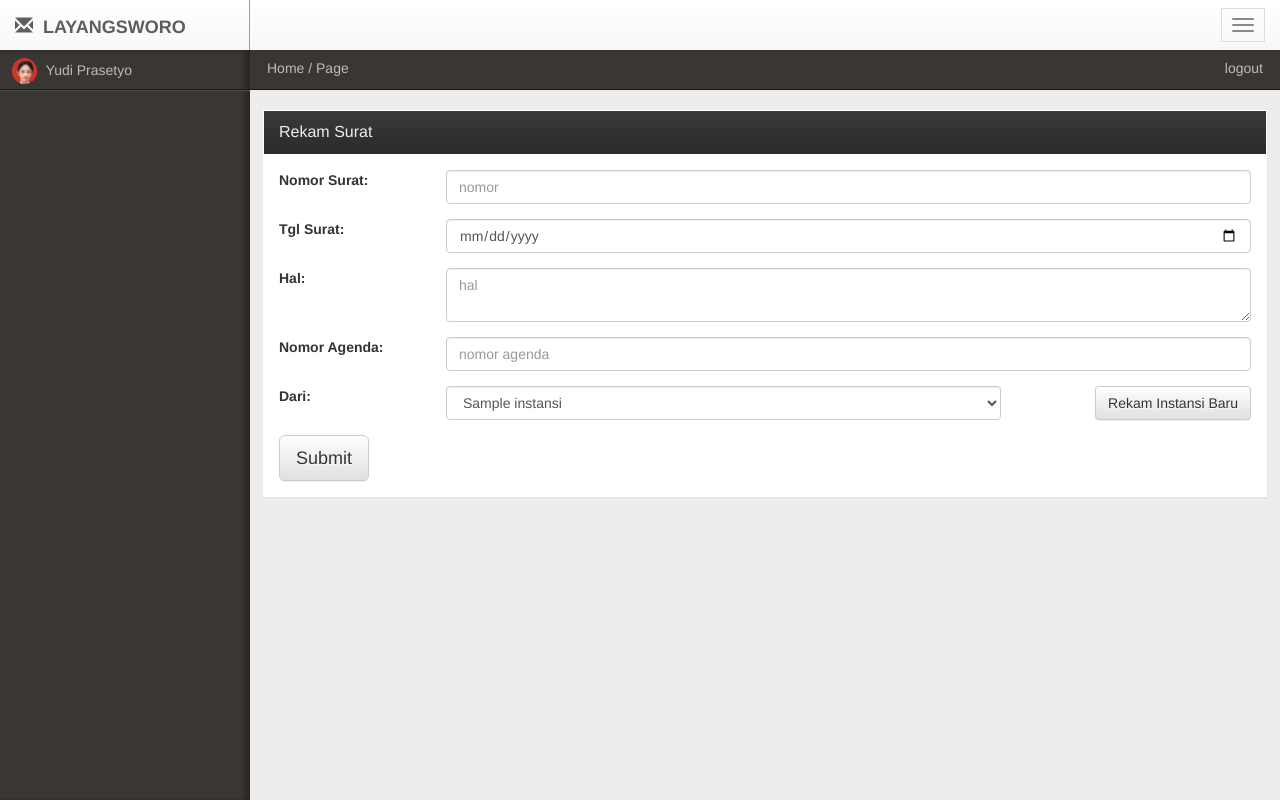
After one commit to prasetyaningyudi/layangsworo, a CodeIgniter app: page /database/index.php/surat_controller/rekam in a window 1280 px wide. The commit adds this page. Run offline with CodeIgniter, Linux system fonts and the light colour scheme; tables that the repository leaves empty or names only in its code hold one stand-in row (values such as "Sample post"); some libraries are stand-ins or nearby versions.

Commit message:
+ surat controllers/Surat_controller.php

```diff
--- /dev/null
+++ b/application/controllers/Surat_controller.php
@@ -0,0 +1,102 @@
+<?php
+defined('BASEPATH') OR exit('No direct script access allowed');
+
+class Surat_controller extends CI_Controller {
+
+	public function __construct(){
+		parent::__construct();
+		$this->load->library('session');
+		$this->load->helper('url');
+		$this->load->database();
+		$this->load->model('menu_model');
+	}
+
+	public function index(){
+		//load tamu list
+		/*
+		$tables = array('SURAT', 'INSTANSI');
+		$this->db->select('SURAT.ID');
+		$this->db->select('NOMOR_SURAT');
+		$this->db->select('TGL_SURAT');
+		$this->db->select('HAL_SURAT');
+		$this->db->select('NOMOR_AGENDA');
+		$this->db->select('INSTANSI.NAMA_INSTANSI');
+		$this->db->from($tables);
+		$this->db->WHERE('INSTANSI.ID = SURAT.INSTANSI_ID');
+		$this->db->limit(100);
+		$this->db->order_by('SURAT.ID', 'ASC');
+		*/
+		$tables = array('SURAT', 'INSTANSI', 'LOG_SURAT', 'STATUS_SURAT');
+		$this->db->select('LOG_SURAT.ID');
+		$this->db->select('LOG_SURAT.LOG_DATE');
+		$this->db->select('LOG_SURAT.KETERANGAN');
+		$this->db->select('LOG_SURAT.SURAT_ID');
+		$this->db->select('SURAT.NOMOR_SURAT');
+		$this->db->select('SURAT.TGL_SURAT');
+		$this->db->select('SURAT.HAL_SURAT');
+		$this->db->select('SURAT.NOMOR_AGENDA');
+		$this->db->select('INSTANSI.NAMA_INSTANSI');
+		$this->db->select('STATUS_SURAT.NAMA_STATUS');
+		$this->db->from($tables);
+		$this->db->WHERE('LOG_SURAT.SURAT_ID = SURAT.ID');
+		$this->db->WHERE('LOG_SURAT.STATUS_SURAT_ID = STATUS_SURAT.ID');
+		$this->db->WHERE('SURAT.INSTANSI_ID = INSTANSI.ID');
+		$query = $this->db->get();
+		$data['record'] = $query->result();
+
+		$data['menu'] = $this->menu_model->get_menu();
+		$data['sub_menu'] = $this->menu_model->get_sub_menu();
+		$data['data_table'] = 'yes';
+
+		//view
+		$this->load->view('seg_header_view', $data);
+		$this->load->view('seg_navbar_view');
+		$this->load->view('seg_sidebar_view', $data);
+		$this->load->view('seg_breadcurm_view');
+		$this->load->view('surat_index_view');
+		$this->load->view('seg_footer_view');
+	}
+
+	public function rekam(){
+		if(isset($_POST['submit'])){
+			//insert ke database
+			$data['saveddata'] = array(
+				'NOMOR_SURAT' => $_POST['nomor'],
+				'TGL_SURAT' => $_POST['tgl'],
+				'HAL_SURAT' => $_POST['hal'],
+				'NOMOR_AGENDA' => $_POST['noagenda'],
+				'INSTANSI_ID' => $_POST['instansi'],
+			);
+			$this->db->insert('SURAT', $data['saveddata']);
+			$last_insert_id = $this->db->insert_id();
+
+			$data1['saveddata'] = array(
+				'SURAT_ID' => $last_insert_id,
+				'STATUS_SURAT_ID' => '1',
+				'USER_ID' => '1',
+			);
+			$this->db->insert('LOG_SURAT', $data1['saveddata']);
+			header("location: " . base_url()."Surat_controller/");
+		}else{
+			//load instansi list
+			$this->db->select('ID');
+			$this->db->select('NAMA_INSTANSI');
+			$this->db->from('INSTANSI');
+			$this->db->order_by('NAMA_INSTANSI', 'ASC');
+			$query = $this->db->get();
+			$data['record'] = $query->result();
+
+			$data['menu'] = $this->menu_model->get_menu();
+			$data['sub_menu'] = $this->menu_model->get_sub_menu();
+			$data['data_table'] = 'no';
+
+			//view
+			$this->load->view('seg_header_view', $data);
+			$this->load->view('seg_navbar_view');
+			$this->load->view('seg_sidebar_view', $data);
+			$this->load->view('seg_breadcurm_view');
+			$this->load->view('surat_rekam_view');
+			$this->load->view('seg_footer_view');
+		}
+	}
+}
--- a/application/controllers/User_authentication.php
+++ b/application/controllers/User_authentication.php
@@ -18,10 +18,10 @@ class User_authentication extends CI_Controller {
 	public function login(){
 		$data['menu'] = $this->menu_model->get_menu();
 		$data['sub_menu'] = $this->menu_model->get_sub_menu();
-
+		$data['data_table'] = 'yes';
 
 		//view
-		$this->load->view('seg_header_view');
+		$this->load->view('seg_header_view', $data);
 		$this->load->view('seg_navbar_view');
 		$this->load->view('seg_sidebar_view', $data);
 		$this->load->view('content');
--- /dev/null
+++ b/application/views/seg_breadcurm_view.php
@@ -0,0 +1,5 @@
+	<div id="content">
+		<div class="my-breadcurm">
+			<div class="col-xs-6 no-margin">Home / Page</div>
+			<div class="col-xs-6 text-right no-margin">logout</div>
+		</div>
--- a/application/views/seg_footer_view.php
+++ b/application/views/seg_footer_view.php
@@ -1,3 +1,5 @@
+	</div>
+</div>
 <script type='text/javascript' src="<?php echo base_url(); ?>js/custom.js"></script>
 </body>
 </html>
--- a/application/views/seg_header_view.php
+++ b/application/views/seg_header_view.php
@@ -2,11 +2,17 @@
 <html lang="en">
 <head>
     <meta charset="utf-8">
-	<title>Tes Index Theme</title>
+	<title>Layang Sworo</title>
 	<link rel="stylesheet" type="text/css" href="<?php echo base_url(); ?>css/bootstrap.css">
 	<link rel="stylesheet" type="text/css" href="<?php echo base_url(); ?>css/bootstrap-theme.min.css">
+	<?php if($data_table == 'yes'): ?>
+	<link rel="stylesheet" type="text/css" href="<?php echo base_url(); ?>css/datatables.min.css">
+	<?php endif; ?>
 	<link rel="stylesheet" type="text/css" href="<?php echo base_url(); ?>css/style.css">
 	<script type='text/javascript' src="<?php echo base_url(); ?>js/jquery-3.1.0.min.js"></script>
 	<script type='text/javascript' src="<?php echo base_url(); ?>js/bootstrap.min.js"></script>
+	<?php if($data_table == 'yes'): ?>
+	<script type='text/javascript' src="<?php echo base_url(); ?>js/datatables.min.js"></script>
+	<?php endif; ?>
 </head>
 <body>
--- /dev/null
+++ b/application/views/surat_rekam_view.php
@@ -0,0 +1,57 @@
+<!-- content goes here -->
+<div class="my-content">
+	<div class="row">
+		<div class="col-lg-12">
+			<div class="panel panel-brown">
+			  <div class="panel-heading">
+				<div class="panel-title">Rekam Surat</div>
+			  </div>
+			  <div class="panel-body">
+				<form action="" id="suratform" method="post" class="form-horizontal">
+				  <fieldset>
+					<div class="form-group">
+					<label for="nomor" class="col-sm-2">Nomor Surat:<br></label>
+					<div class="col-sm-10">
+					<input class="form-control" id="nomor" type="text" name="nomor" value="" placeholder="nomor" required>
+					</div>
+					</div>
+					<div class="form-group">
+					<label for="tgl" class="col-sm-2">Tgl Surat:<br></label>
+					<div class="col-sm-10">
+					<input class="form-control" id="tgl" type="date" name="tgl" value="" placeholder="tgl" required>
+					</div>
+					</div>
+					<div class="form-group">
+					<label for="hal" class="col-sm-2">Hal:<br></label>
+					<div class="col-sm-10">
+					<textarea class="form-control" id="hal" name="hal" rows="2" placeholder="hal" required></textarea>
+					</div>
+					</div>
+					<div class="form-group">
+					<label for="noagenda" class="col-sm-2">Nomor Agenda:<br></label>
+					<div class="col-sm-10">
+					<input class="form-control" id="noagenda" type="text" name="noagenda" value="" placeholder="nomor agenda">
+					</div>
+					</div>
+					<div class="form-group">
+					<label for="instansi" class="col-sm-2">Dari:<br></label>
+					<div class="col-sm-7">
+					<select class="form-control" id="instansi" name="instansi" form="suratform">
+						<?php foreach ($record as $item):?>
+						<option value="<?php echo $item->ID;?>"><?php echo $item->NAMA_INSTANSI;?></option>
+						<?php endforeach;?>
+					</select>
+					</div>
+					<div class="col-sm-3 text-right">
+					<a class="btn btn-default" role="button" href="<?php echo base_url().'Instansi_controller/rekam';?>">Rekam Instansi Baru</a>
+					</div>
+					</div>
+
+					<input type="submit" name="submit" value="Submit" class="btn btn-default btn-lg">
+				  </fieldset>
+				</form>
+			  </div>
+			</div>
+		</div>
+	</div>
+</div>
--- a/css/style.css
+++ b/css/style.css
@@ -111,13 +111,13 @@ a:hover{
 #sidebar-up{
 	width: 250px;
 	height: 100%;
-	min-height: 1000px;
+	min-height: 750px;
 }
 #container #sidebar{
 	position:absolute;
 	background: #3A3633;
 	height: 100%;
-	min-height: 1000px;
+	min-height: 750px;
 	color: #C0BBB7;
 	width: 250px;
 	-webkit-transition: all 0.5s ease;
@@ -133,7 +133,7 @@ a:hover{
 	background: #EDEDED;
 	margin-left: 250px;
 	height: 100%;
-	min-height: 1000px;
+	min-height: 750px;
 	-webkit-transition: all 0.5s ease;
 	-moz-transition: all 0.5s ease;
 	-o-transition: all 0.5s ease;
@@ -163,3 +163,13 @@ a:hover{
 .my-content .panel-heading{
 	border-radius: 0px;
 }
+
+.panel-brown > .panel-heading {
+  background-image: -webkit-linear-gradient(top, #3a3a3a 0%, #2a2a2a 100%);
+  background-image:      -o-linear-gradient(top, #3a3a3a 0%, #2a2a2a 100%);
+  background-image: -webkit-gradient(linear, left top, left bottom, from(#3a3a3a), to(#2a2a2a));
+  background-image:         linear-gradient(to bottom, #3a3a3a 0%, #2a2a2a 100%);
+  filter: progid:DXImageTransform.Microsoft.gradient(startColorstr='#ff337ab7', endColorstr='#ff2e6da4', GradientType=0);
+  background-repeat: repeat-x;
+  color: #EEEEEE;
+}
```
Also changed, not shown: application/views/surat_index_view.php (added, +49 -0 lines), images/sort_asc.png (added), images/sort_asc_disabled.png (added), images/sort_both.png (added), images/sort_desc.png (added), images/sort_desc_disabled.png (added), 2 other files.
